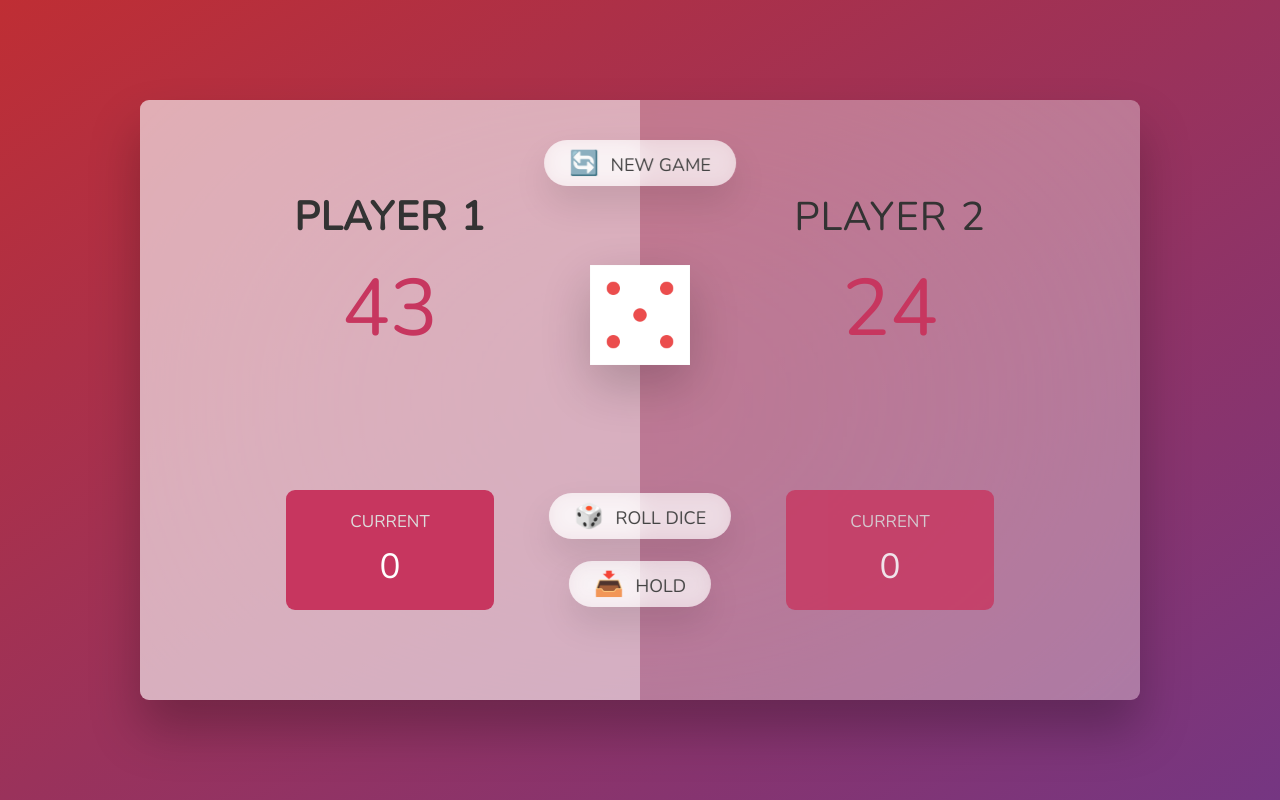
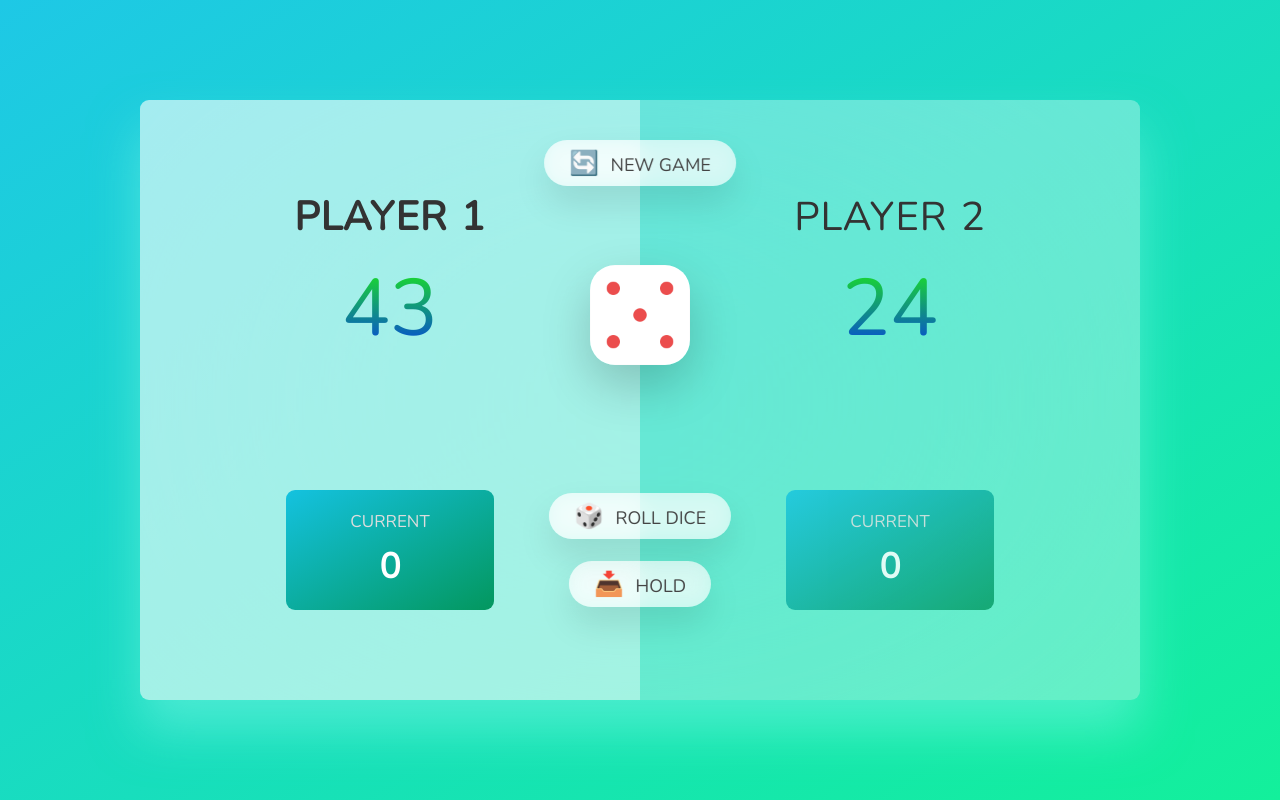
Before and after one commit to SaiSravaN-Oleti/Dice-Role-Game-By-Using-JS, a plain HTML site: page index.html in a window 1280 px wide. Drawn offline with nearby package versions, Linux system fonts and the light colour scheme.

Commit message:
Sravan:Some CSS Improvements

```diff
--- a/style.css
+++ b/style.css
@@ -16,7 +16,7 @@ body {
   font-weight: 400;
   height: 100vh;
   color: #333;
-  background-image: linear-gradient(to top left, #753682 0%, #bf2e34 100%);
+  background-image: linear-gradient(to top left, #13f09b 0%, #1ec8e6 100%);
   display: flex;
   align-items: center;
   justify-content: center;
@@ -27,10 +27,10 @@ main {
   position: relative;
   width: 100rem;
   height: 60rem;
-  background-color: rgba(255, 255, 255, 0.35);
+  background-color: rgba(255, 255, 255, 0.342);
   backdrop-filter: blur(200px);
   filter: blur();
-  box-shadow: 0 3rem 5rem rgba(0, 0, 0, 0.25);
+  box-shadow: 0 3rem 5rem rgba(117, 245, 228, 0.541);
   border-radius: 9px;
   overflow: hidden;
   display: flex;
@@ -59,16 +59,21 @@ main {
 .score {
   font-size: 8rem;
   font-weight: 300;
-  color: #c7365f;
+  color: #1678e9;
+  background: -webkit-linear-gradient(rgb(31, 255, 1), rgb(2, 40, 255));
+  -webkit-background-clip: text;
+  -webkit-text-fill-color: transparent;
   margin-bottom: auto;
 }
 
 .player--active {
   background-color: rgba(255, 255, 255, 0.4);
 }
+
 .player--active .name {
   font-weight: 700;
 }
+
 .player--active .score {
   font-weight: 400;
 }
@@ -78,7 +83,8 @@ main {
 }
 
 .current {
-  background-color: #c7365f;
+  /* background-color: #c7365f; */
+  background-image: linear-gradient(to top left, #03975e 0%, #14c2e0 100%);
   opacity: 0.8;
   border-radius: 9px;
   color: #fff;
@@ -86,6 +92,7 @@ main {
   padding: 2rem;
   text-align: center;
   transition: all 0.75s;
+  font-weight: 700;
 }
 
 .current-label {
@@ -93,6 +100,7 @@ main {
   margin-bottom: 1rem;
   font-size: 1.7rem;
   color: #ddd;
+  font-weight: 500;
 }
 
 .current-score {
@@ -132,9 +140,11 @@ main {
 .btn--new {
   top: 4rem;
 }
+
 .btn--roll {
   top: 39.3rem;
 }
+
 .btn--hold {
   top: 46.1rem;
 }
@@ -155,6 +165,7 @@ main {
   transform: translateX(-50%);
   height: 10rem;
   box-shadow: 0 2rem 5rem rgba(0, 0, 0, 0.2);
+  border-radius: 25px;
 }
 
 .player--winner {
```
